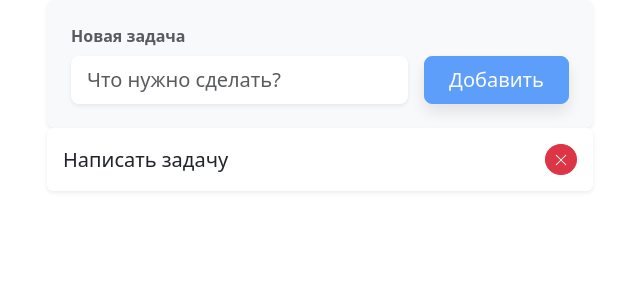
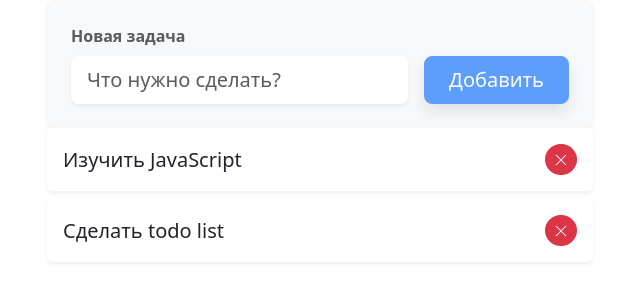
Before and after one commit to depst0r/Todo-js, a website built with Vite: page index.html in a window 1280 px wide. Shown: the whole page, without its empty margins (320-960 px from the left). Built offline with nearby package versions, Linux system fonts and the light colour scheme.

Commit message:
render-tasks

```diff
--- a/src/script/script.js
+++ b/src/script/script.js
@@ -5,10 +5,31 @@ const input = form.querySelector('.form-control');
 const todoLists = document.querySelector('.todo-lists');
 const btn = form.querySelector('.btn-submit');
 
+let tasks = [
+    { id: 1, text: "Изучить JavaScript", completed: false },
+    { id: 2, text: "Сделать todo list", completed: true }
+];
+
+const renderTodo = () => {
+    todoLists.innerHTML = tasks.map((todo, i) => {
+        return `
+        <div class="todo-text d-flex align-items-center justify-content-between p-3 mb-2 bg-white rounded shadow-sm">
+            <span class="task-content fs-5">${todo.text}</span>
+            <button class="btn btn-danger btn-sm rounded-circle delete-btn">
+                <i class="bi bi-x-lg remuve-todo" data-id="${todo.id}"></i>
+            </button>
+        </div>
+        `;
+    }).join(' ');
+}
+
 form.addEventListener('submit', e => {
     e.preventDefault();
+    renderTodo();
 });
 
 input.addEventListener('input', () => {
     input.value ? btn.disabled = false : btn.disabled = true;
 });
+
+renderTodo()
```
Also changed, not shown: index.html (+2 -4 lines), 1 other file.
